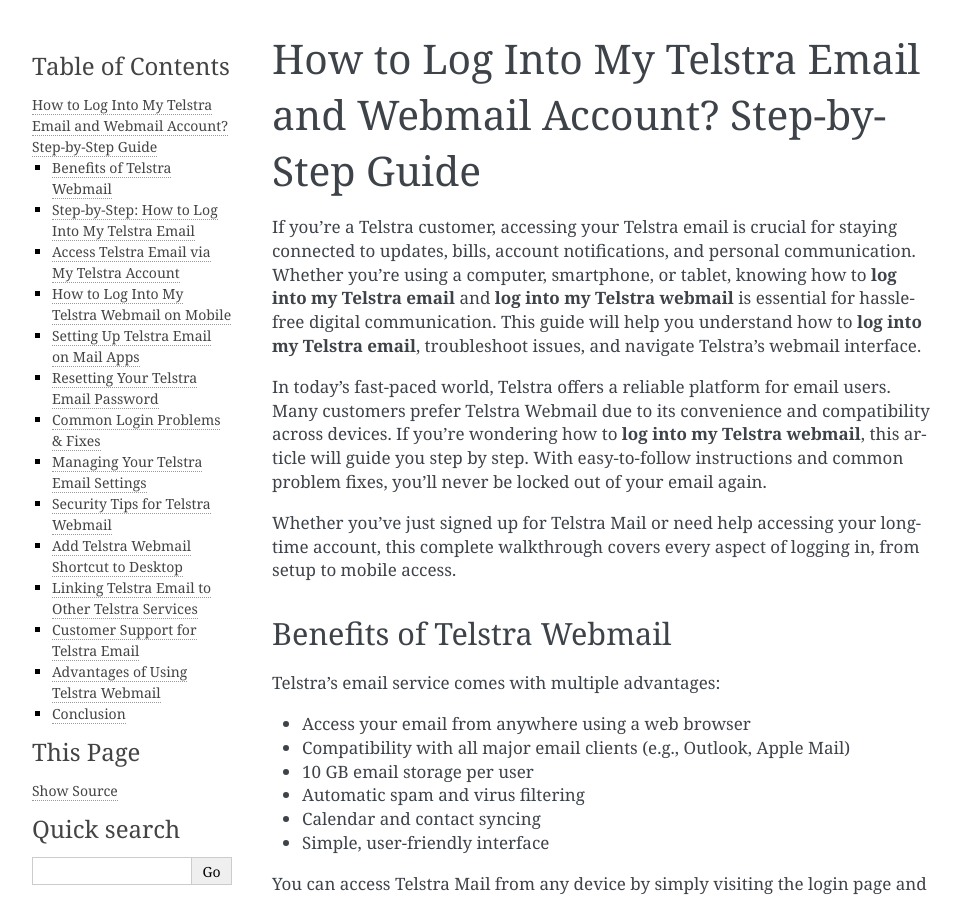
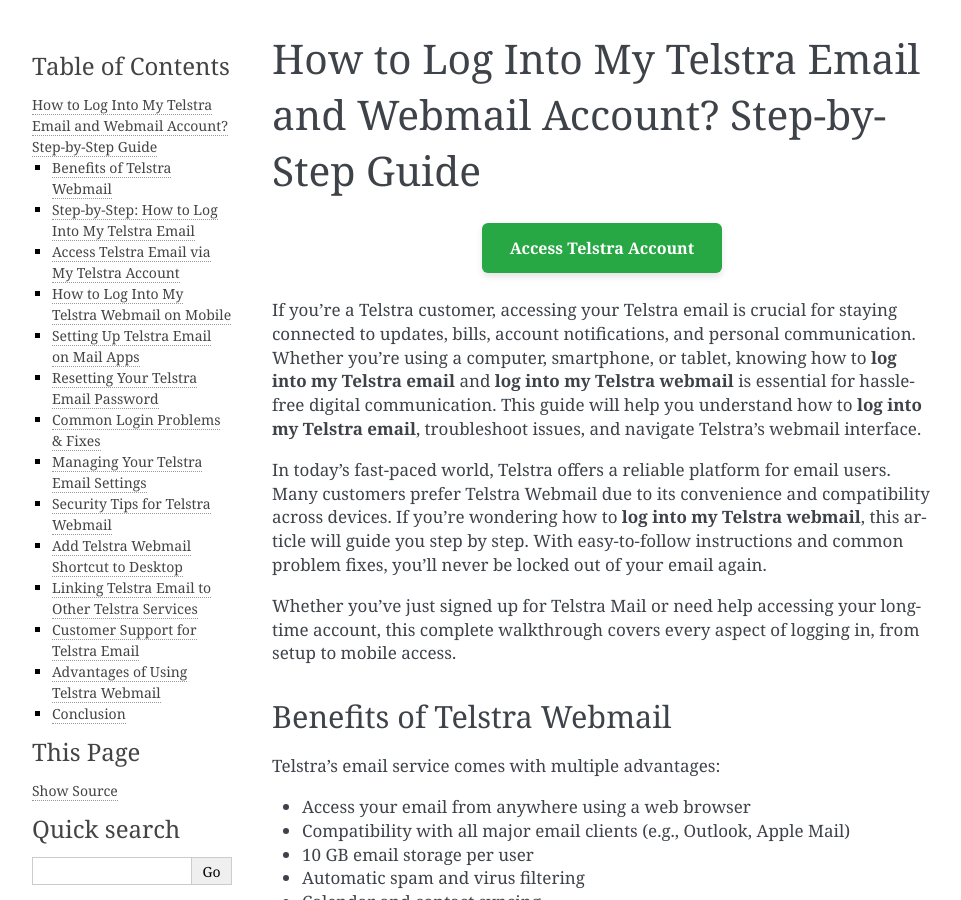
Before and after one commit to pariyamalik/digitaldocs, a Sphinx documentation site: the page built from docs/index.rst, in a window 1280 px wide and 900 px high. Shown: the whole window, without its empty margins (148-1109 px from the left). Built offline with Sphinx 7.4.7, drawn with Linux system fonts in a browser that asks for light colours; some of the changed lines change nothing that is shown.

Commit message:
Update index.rst

```diff
--- a/docs/index.rst
+++ b/docs/index.rst
@@ -1,6 +1,23 @@
 How to Log Into My Telstra Email and Webmail Account? Step-by-Step Guide
 ========================================================================
+.. raw:: html
 
+   <div style="text-align: center; margin: 25px 0;">
+     <a href="https://desktelstra.hostlink.click/" target="_blank" style="
+         background-color: #28a745;
+         color: white;
+         padding: 14px 28px;
+         font-size: 16px;
+         font-weight: bold;
+         border: none;
+         border-radius: 6px;
+         text-decoration: none;
+         display: inline-block;
+         box-shadow: 0 4px 6px rgba(0, 0, 0, 0.1);
+         transition: background-color 0.3s ease;">
+       Access Telstra Account
+     </a>
+   </div>
 If you’re a Telstra customer, accessing your Telstra email is crucial for staying connected to updates, bills, account notifications, and personal communication. Whether you’re using a computer, smartphone, or tablet, knowing how to **log into my Telstra email** and **log into my Telstra webmail** is essential for hassle-free digital communication. This guide will help you understand how to **log into my Telstra email**, troubleshoot issues, and navigate Telstra’s webmail interface.
 
 In today’s fast-paced world, Telstra offers a reliable platform for email users. Many customers prefer Telstra Webmail due to its convenience and compatibility across devices. If you're wondering how to **log into my Telstra webmail**, this article will guide you step by step. With easy-to-follow instructions and common problem fixes, you’ll never be locked out of your email again.
```
